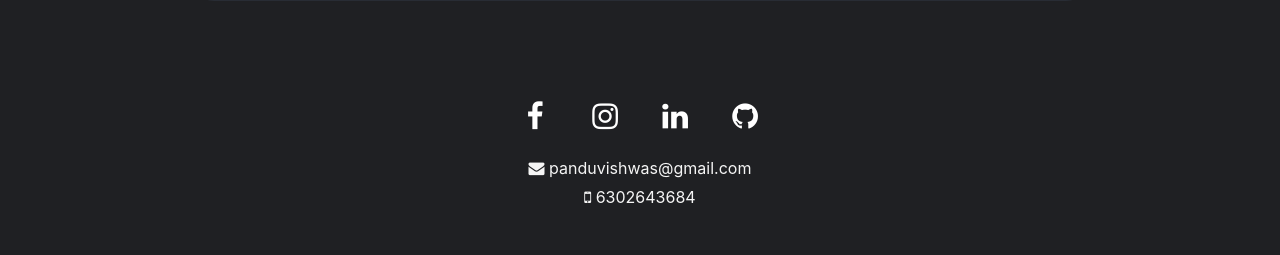
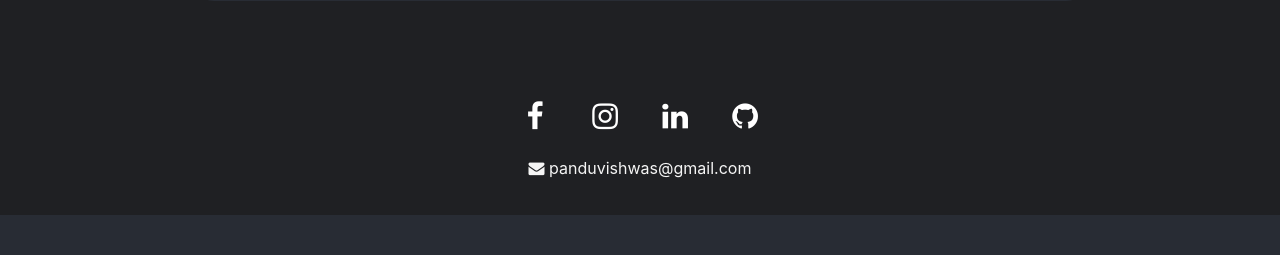
Before and after one commit to VishwasGajawada/Color_notes, a Django app: page /about/ in a window 1280 px wide. Shown: the part 1022-1277 px from the top of the page. After the commit the page ends 1237 px from the top, so only its background shows below. Run offline with Django 3.2, Linux system fonts and the light colour scheme; some libraries are stand-ins or nearby versions.

Commit message:
Update base.html

```diff
--- a/notes/templates/notes/base.html
+++ b/notes/templates/notes/base.html
@@ -79,7 +79,7 @@
             </div>
             <div class="contact">
                 <a href="mailto:panduvishwas@gmail.com"><span class="fa fa-envelope"></span> panduvishwas@gmail.com</a>
-                <p><span class="fa fa-mobile"></span> 6302643684</p>
+<!--                 <p><span class="fa fa-mobile"></span> 6302643684</p> -->
             </div>
         </div>
     </footer>
```
